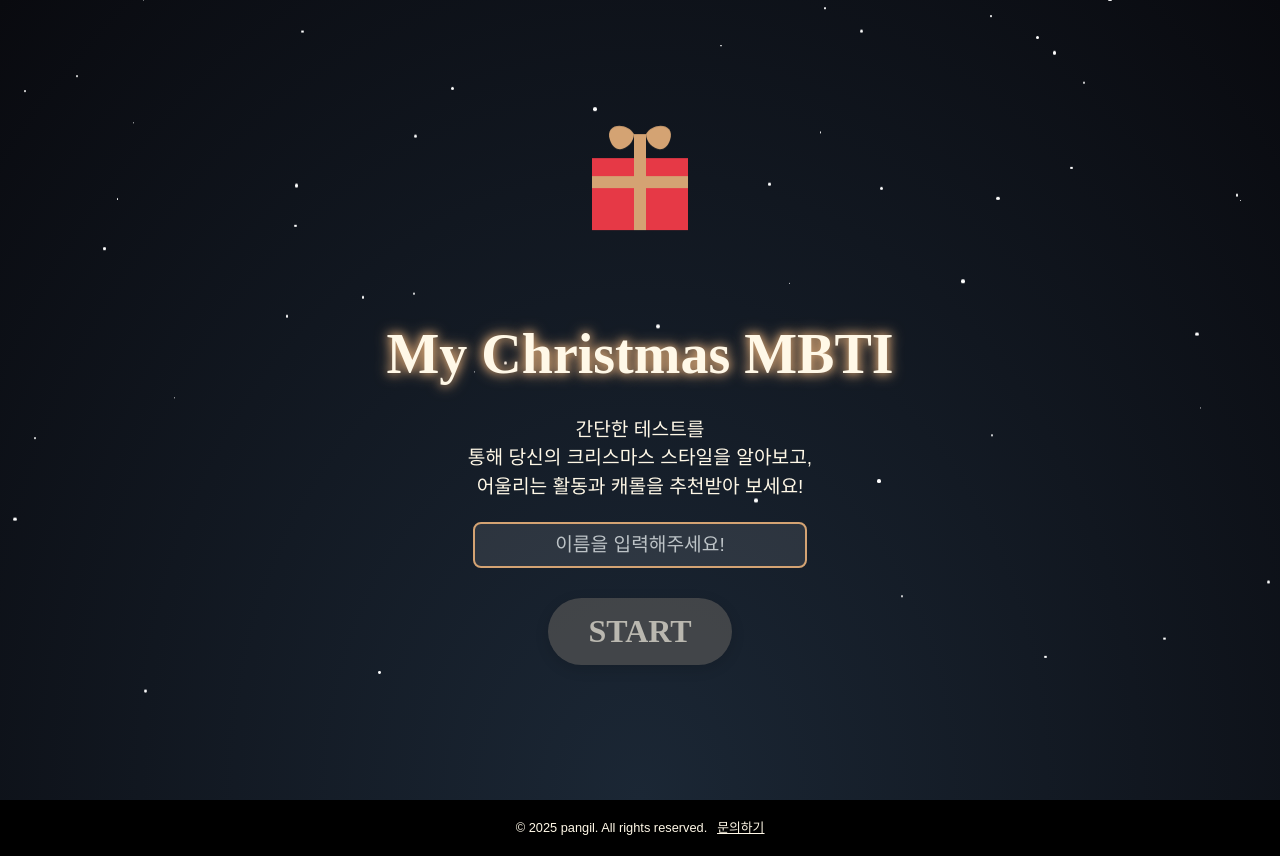
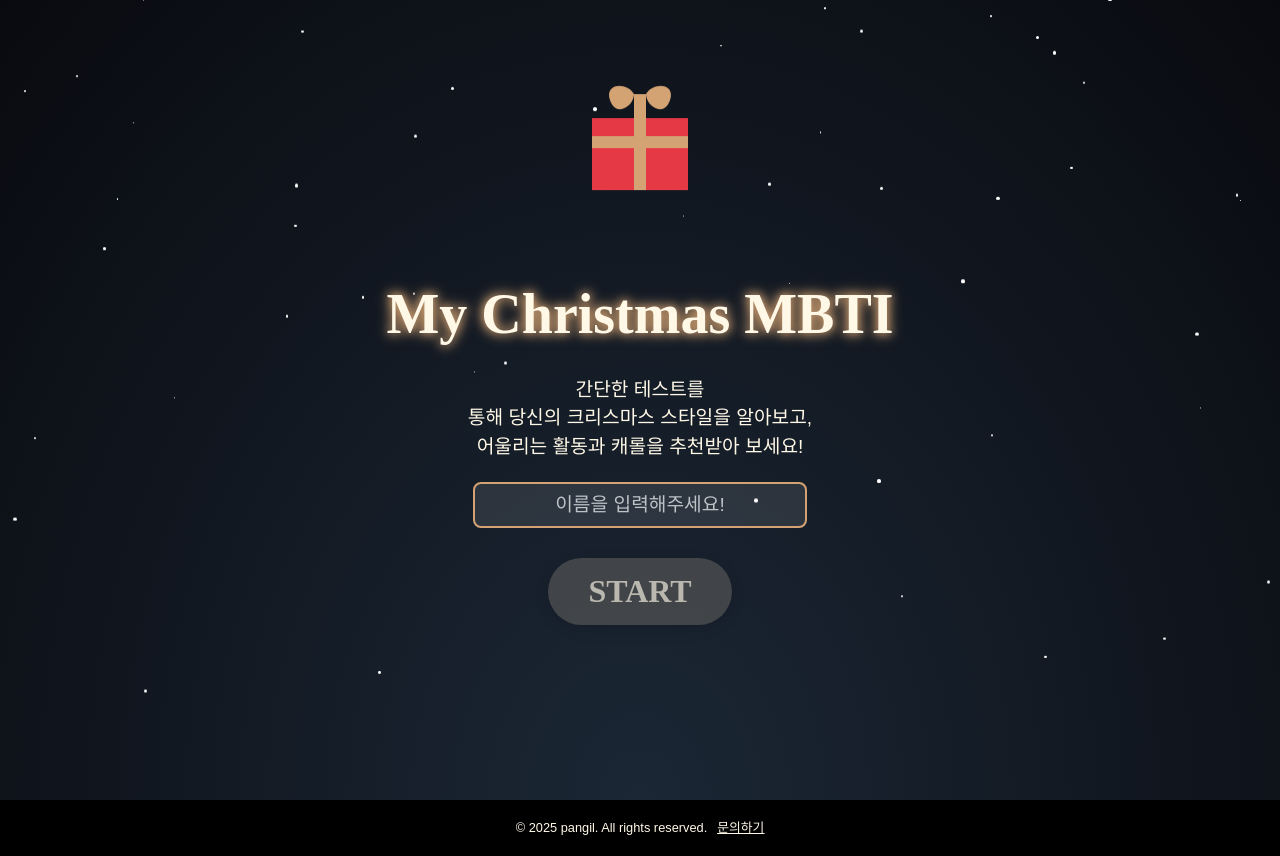
Before and after one commit to PangilProject/my-christmas-card, a React (Vite) app: page / in a window 1280 px wide. Built offline with nearby package versions, Linux system fonts and the light colour scheme; no server answers; the database is empty; a web font is replaced by a local one.

Commit message:
fix : update wrapper padding

```diff
--- a/src/pages/LandingPage.tsx
+++ b/src/pages/LandingPage.tsx
@@ -27,6 +27,7 @@ const Wrapper = styled.div`
   position: relative; /* Positioning context for Snowfall */
   padding: 20px;
   box-sizing: border-box;
+  padding-bottom: 100px;
 `;
 
 const Content = styled.div`
--- a/src/pages/QuestionPage.tsx
+++ b/src/pages/QuestionPage.tsx
@@ -29,6 +29,7 @@ const Wrapper = styled.div`
   box-sizing: border-box;
   overflow: hidden; /* Hide overflowing snowflakes */
   position: relative; /* Positioning context for Snowfall */
+  padding-bottom: 100px;
 `;
 
 const Content = styled.div`
--- a/src/pages/ResultPage.tsx
+++ b/src/pages/ResultPage.tsx
@@ -88,6 +88,7 @@ const Wrapper = styled.div`
   box-sizing: border-box;
   overflow: hidden;
   position: relative;
+  padding-bottom: 100px;
 `;
 
 const Content = styled.div`
```
